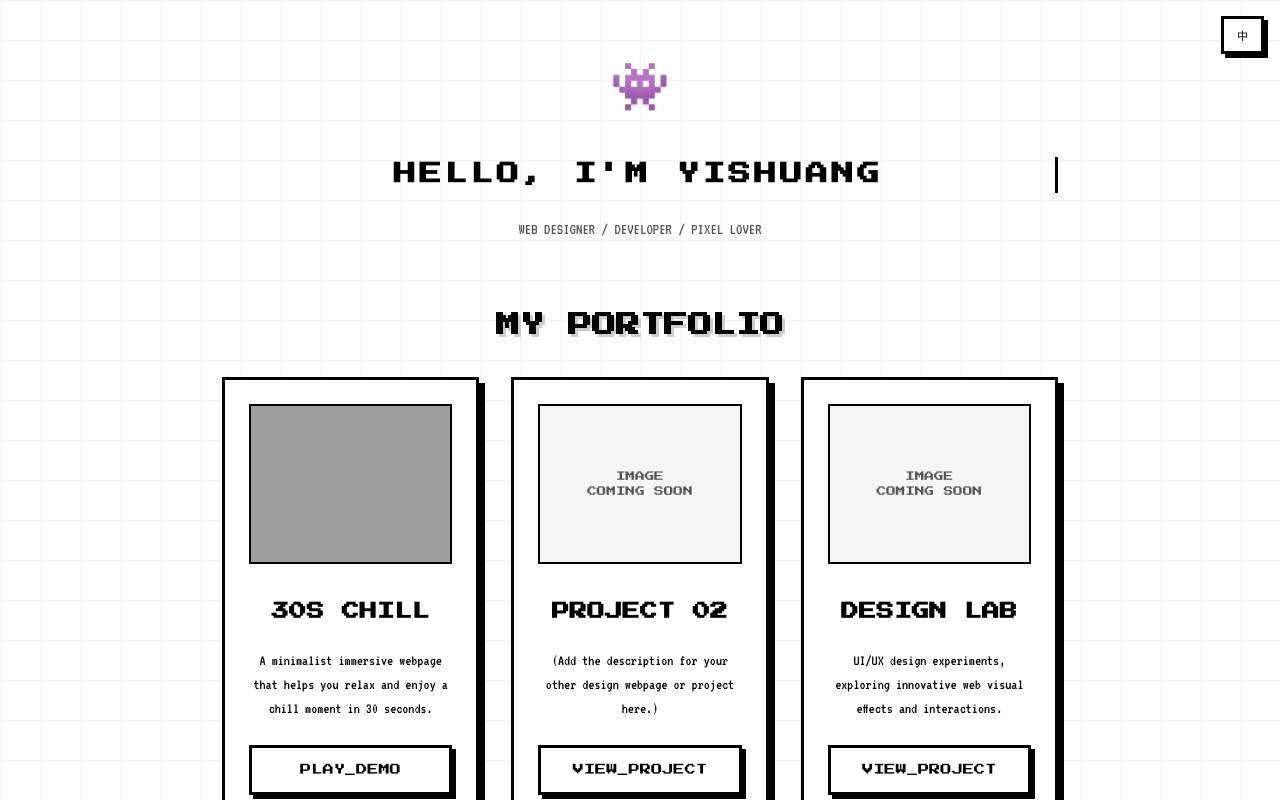
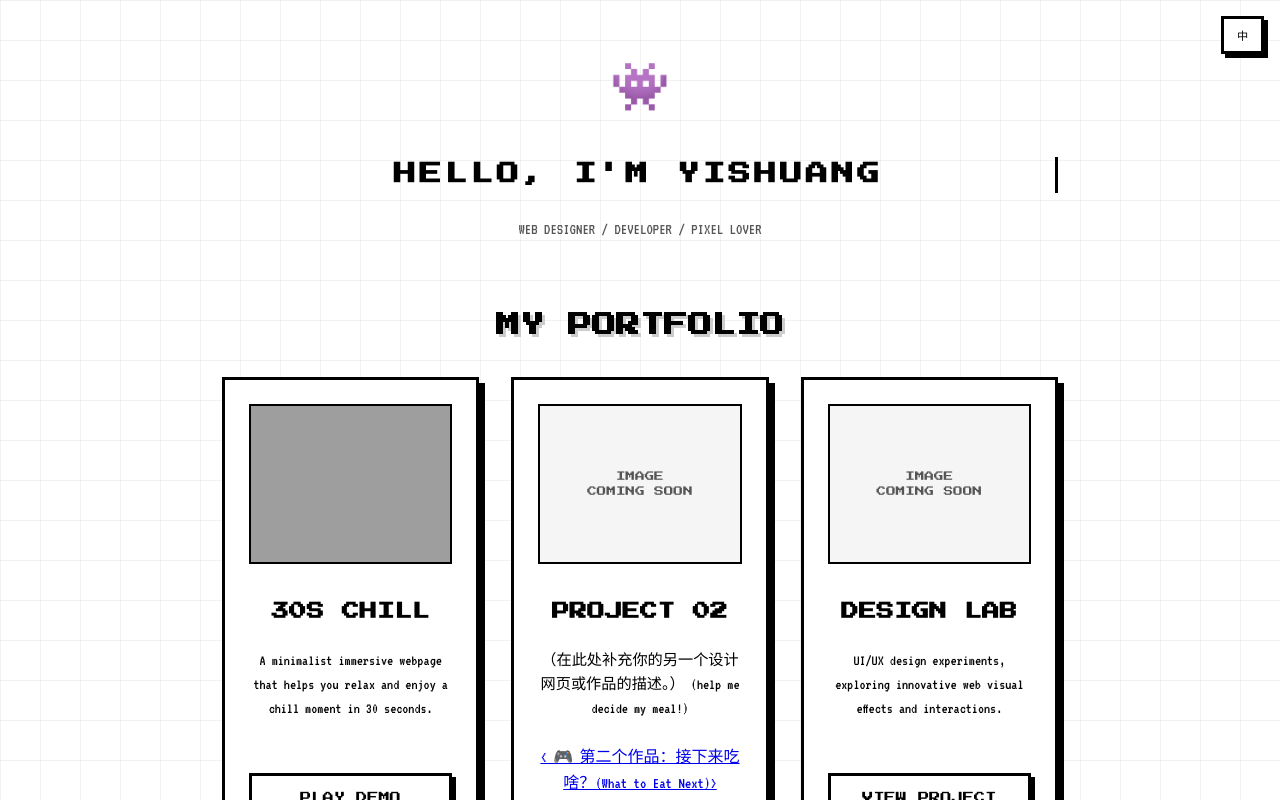
Before and after one commit to yishuangguo/yishuangguo, a plain HTML site: page index.html in a window 1280 px wide. Both pictures are taken after a click on the button "EN". Shown: the top 800 px of the page. Drawn offline with Linux system fonts and the light colour scheme; grey boxes are pictures that could not be loaded.

Commit message:
Update index.html
add second work

```diff
--- a/index.html
+++ b/index.html
@@ -408,10 +408,12 @@
                     </div>
                     <h3 class="project-title pixel-font">Project 02</h3>
                     <p class="project-desc">
-                        <span class="zh">（在此处补充你的另一个设计网页或作品的描述。）</span>
-                        <span class="en">(Add the description for your other design webpage or project here.)</span>
+                        <span class="what to eat next?">（在此处补充你的另一个设计网页或作品的描述。）</span>
+                        <span class="en">(help me decide my meal!)</span>
                     </p>
-                    <a href="#" target="_blank" class="pixel-btn">
+                   <a href="./what-to-eat/">
+                          < 🎮 第二个作品：接下来吃啥？(What to Eat Next)>
+                            </a>
                         <span class="zh">VIEW_PROJECT</span>
                         <span class="en">VIEW_PROJECT</span>
                     </a>
```
